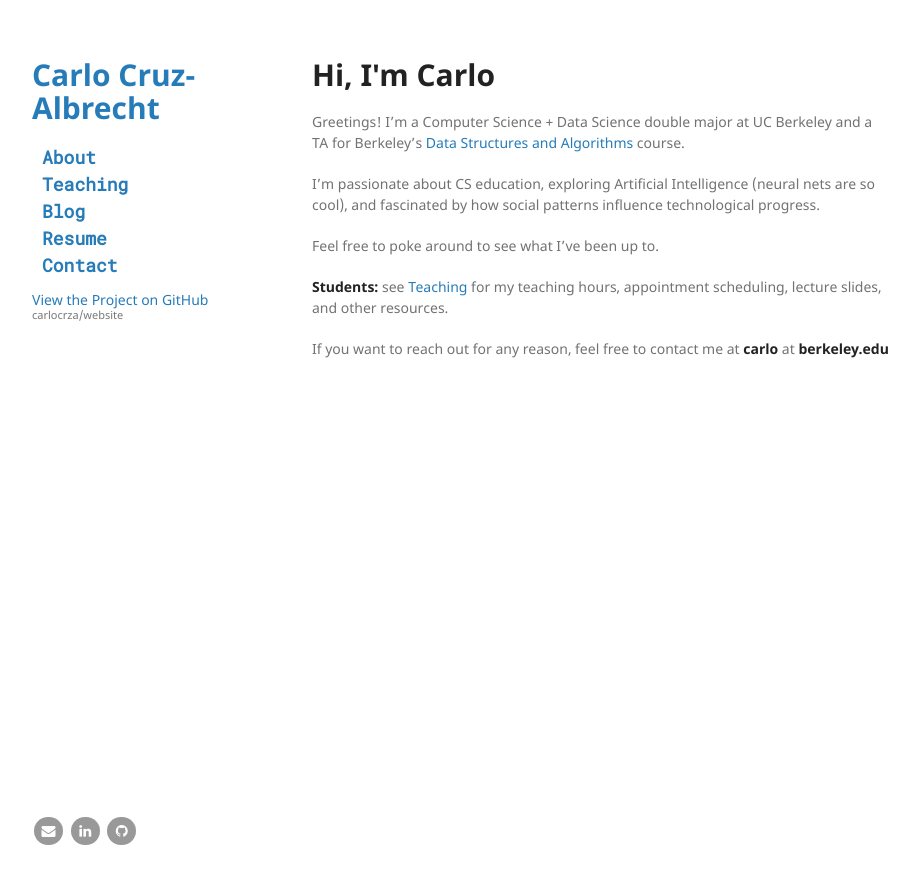
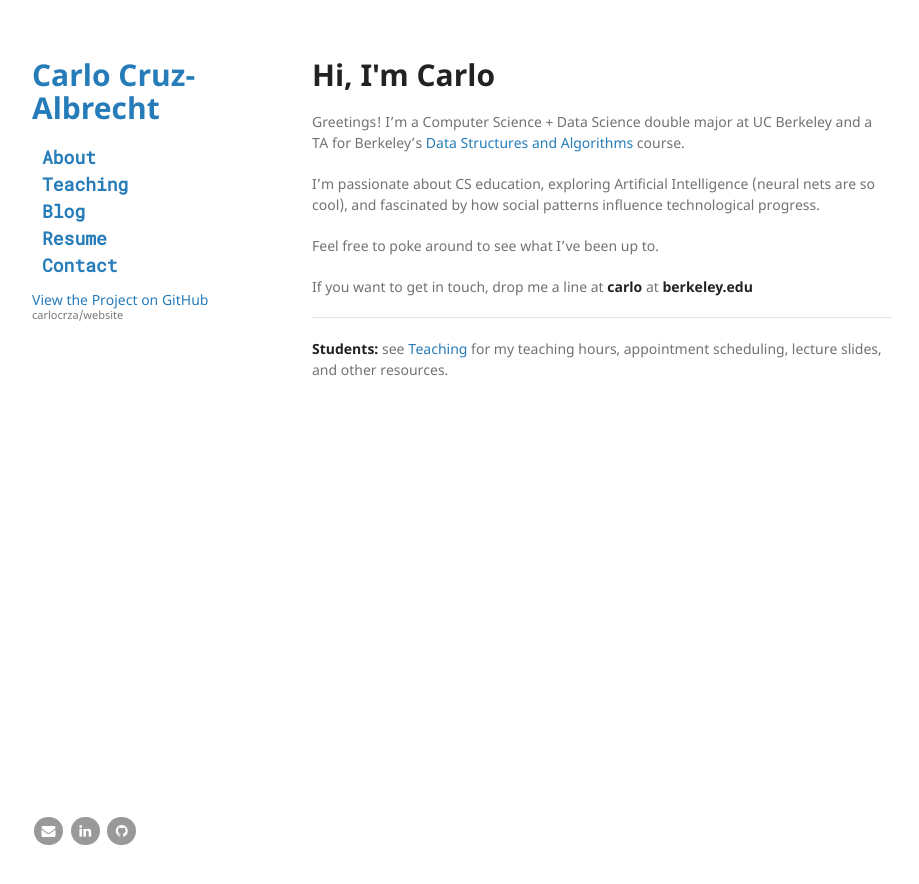
Before and after one commit to carlocrza/website, a Jekyll site: the page built from index.md, in a window 1280 px wide. Shown: the top 884 px of the page, without its empty margins (178-1097 px from the left). Built offline with Jekyll 4.4.1, drawn with Linux system fonts in a browser that asks for light colours; nearby versions of some CDN libraries; library files that are not in the unit come from our copies.

Commit message:
slight home edits

```diff
--- a/index.md
+++ b/index.md
@@ -10,7 +10,7 @@ I'm passionate about CS education, exploring Artificial Intelligence (neural net
 
 Feel free to poke around to see what I've been up to.
 
+If you want to get in touch, drop me a line at **carlo** at **berkeley.edu**
+
+---
 **Students:** see [Teaching](/Teaching) for my teaching hours, appointment scheduling, lecture slides, and other resources.
-
-
-If you want to reach out for any reason, feel free to contact me at **carlo** at **berkeley.edu**
```
